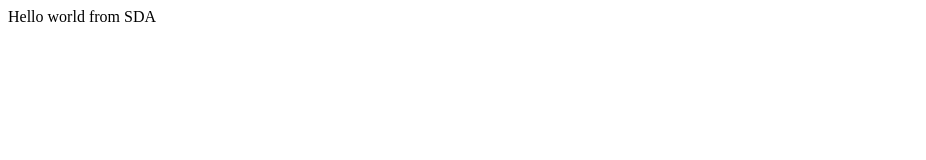
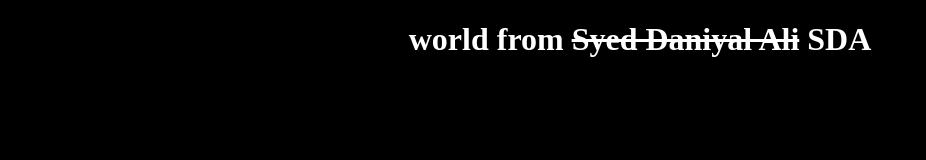
Before and after one commit to SyedDaniyalAli/bootcamp2020, a plain HTML site: page index.html in a window 1280 px wide. Shown: the whole page, without its empty margins (0-926 px from the left). Drawn offline with Linux system fonts and the light colour scheme.

Commit message:
changes in html page

```diff
--- a/index.html
+++ b/index.html
@@ -1,12 +1,18 @@
 <!DOCTYPE html>
 <html lang="en">
+
 <head>
     <meta charset="UTF-8">
     <meta name="viewport" content="width=device-width, initial-scale=1.0">
     <title>First Example</title>
 </head>
-<body>
-    <div>Hello world from SDA</div>
 
+<body style="color: white; background-color: black;">
+    <center>
+        <div>
+            <h1>world from <s>Syed Daniyal Ali</s> SDA</h1>
+        </div>
+    </center>
 </body>
+
 </html>
```
